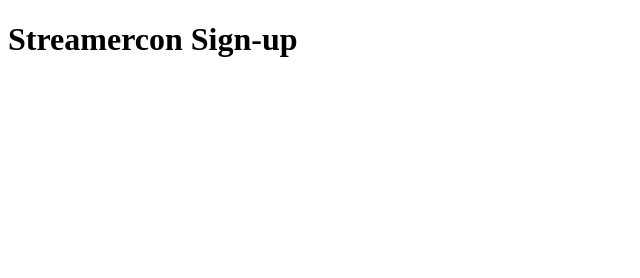
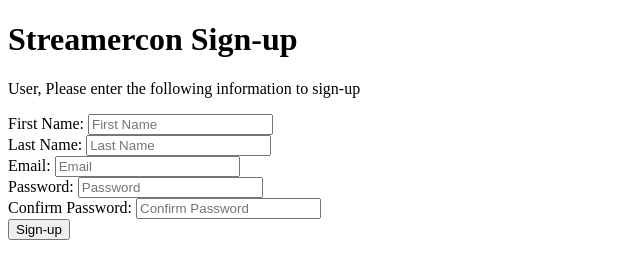
Before and after one commit to Zraider0203/Final-Project, a plain HTML site: page index.html in a window 1280 px wide. Shown: the whole page, without its empty margins (0-640 px from the left). Drawn offline with Linux system fonts and the light colour scheme.

Commit message:
Updated file

```diff
--- a/index.html
+++ b/index.html
@@ -6,8 +6,24 @@
     <title>Streamercon</title>
 </head>
 <body>
-    <h1>Streamercon Sign-up</h1>
+    <div class="container">
+        <h1>Streamercon Sign-up</h1>
+        <p>User, Please enter the following information to sign-up</p>
+        <form id="signUp">
+            <label for="firstName">First Name:</label>
+            <input type="text" id="firstName" placeholder="First Name" required><br>
+            <label for="lastName">Last Name:</label>
+            <input type="text" id="lastName" placeholder="Last Name" required><br>
+            <label for="email">Email:</label>
+            <input type="text" id="email" placeholder="Email" required><br>
+            <label for="password">Password:</label>
+            <input type="text" id="password" placeholder="Password" required><br>
+            <label for="password">Confirm Password:</label>
+            <input type="text" id="password" placeholder="Confirm Password" required><br>
+            <input type="submit" value="Sign-up">
+        </form>
 
 
+    </div>
 </body>
 </html>
```
